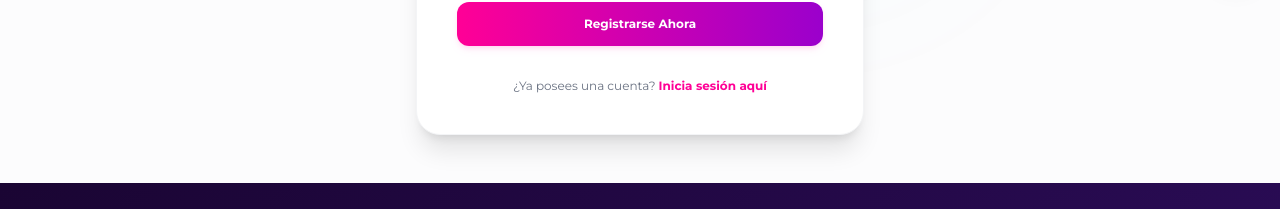
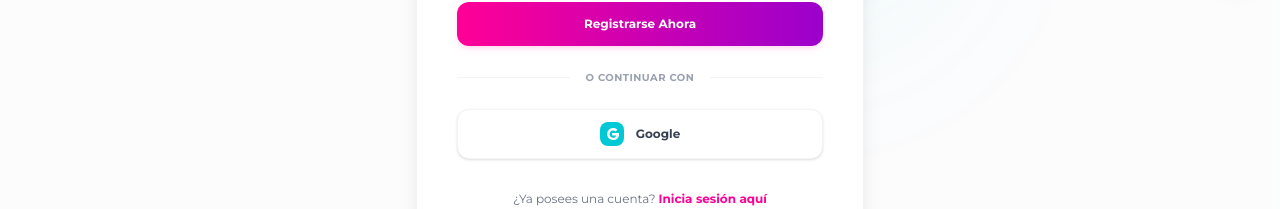
Before and after one commit to hotelesdevenezuela77-pixel/hoteles-de-venezuela, a React (Vite) app: page /registro in a window 1280 px wide. Shown: the part 807-1016 px from the top of the page. Built offline with nearby package versions, Linux system fonts and the light colour scheme; no server answers; the database is empty; a web font is replaced by a local one.

Commit message:
feat: implementar inicio de sesion y registro con Google OAuth

```diff
--- a/src/lib/auth.tsx
+++ b/src/lib/auth.tsx
@@ -15,6 +15,7 @@ interface AuthContextType {
   profile: UserProfile | null;
   loading: boolean;
   login: (email: string, password: string) => Promise<{ error: any }>;
+  loginWithGoogle: () => Promise<{ error: any }>;
   register: (email: string, password: string, name: string, role?: string) => Promise<{ error: any }>;
   logout: () => Promise<void>;
 }
@@ -191,8 +192,19 @@ export function AuthProvider({ children }: { children: React.ReactNode }) {
     setProfile(null);
   };
 
+  // Función de Login con Google OAuth
+  const loginWithGoogle = async () => {
+    const { error } = await supabase.auth.signInWithOAuth({
+      provider: "google",
+      options: {
+        redirectTo: window.location.origin,
+      },
+    });
+    return { error };
+  };
+
   return (
-    <AuthContext.Provider value={{ user, profile, loading, login, register, logout }}>
+    <AuthContext.Provider value={{ user, profile, loading, login, loginWithGoogle, register, logout }}>
       {children}
     </AuthContext.Provider>
   );
--- a/src/pages/Login.tsx
+++ b/src/pages/Login.tsx
@@ -9,7 +9,7 @@ export function Login() {
   const [password, setPassword] = useState("");
   const [errorMsg, setErrorMsg] = useState("");
   const [loadingForm, setLoadingForm] = useState(false);
-  const { login } = useAuth();
+  const { login, loginWithGoogle } = useAuth();
   const [, setLocation] = useLocation();
 
   const handleSubmit = async (e: React.FormEvent) => {
@@ -58,6 +58,19 @@ export function Login() {
       console.error(err);
     } finally {
       setLoadingForm(false);
+    }
+  };
+
+  const handleGoogleLogin = async () => {
+    try {
+      setErrorMsg("");
+      const { error } = await loginWithGoogle();
+      if (error) {
+        setErrorMsg("Error al conectar con Google: " + error.message);
+      }
+    } catch (err) {
+      setErrorMsg("Ocurrió un error inesperado al iniciar sesión con Google.");
+      console.error(err);
     }
   };
 
@@ -145,6 +158,28 @@ export function Login() {
           </button>
         </form>
 
+        {/* Separador */}
+        <div className="relative my-6 flex items-center justify-center">
+          <div className="absolute inset-0 flex items-center">
+            <div className="w-full border-t border-gray-100"></div>
+          </div>
+          <span className="relative bg-white px-4 text-[10px] uppercase font-bold text-gray-400 tracking-wider z-10">O continuar con</span>
+        </div>
+
+        {/* Botón de Google */}
+        <button
+          type="button"
+          onClick={handleGoogleLogin}
+          className="w-full flex items-center justify-center gap-3 py-3 border border-gray-100 hover:border-brand-turquesa/30 bg-white rounded-xl font-bold text-xs text-gray-700 shadow-sm transition-all hover:scale-[1.01] active:scale-[0.99] cursor-pointer"
+        >
+          <span className="flex items-center justify-center w-6 h-6 rounded-lg bg-brand-turquesa shrink-0">
+            <svg className="w-3.5 h-3.5 text-white fill-current" viewBox="0 0 24 24">
+              <path d="M12.24 10.285V14.4h6.887c-.648 2.41-2.519 4.114-5.136 4.114-3.41 0-6.177-2.767-6.177-6.177S10.582 6.16 13.991 6.16c1.558 0 2.977.576 4.07 1.526l3.14-3.14C19.273 2.766 16.79 1.6 13.99 1.6 8.252 1.6 3.6 6.252 3.6 12s4.652 10.4 10.39 10.4c5.776 0 10.38-4.232 10.38-10.4 0-.693-.082-1.353-.245-1.715H12.24z"/>
+            </svg>
+          </span>
+          <span>Google</span>
+        </button>
+
         <p className="text-gray-500 text-xs mt-8">
           ¿No tienes una cuenta aún?{" "}
           <Link href="/registro" className="text-brand-magenta font-bold hover:underline">
--- a/src/pages/Registro.tsx
+++ b/src/pages/Registro.tsx
@@ -12,7 +12,7 @@ export function Registro() {
   const [errorMsg, setErrorMsg] = useState("");
   const [successMsg, setSuccessMsg] = useState("");
   const [loadingForm, setLoadingForm] = useState(false);
-  const { register } = useAuth();
+  const { register, loginWithGoogle } = useAuth();
   const [, setLocation] = useLocation();
 
   const handleSubmit = async (e: React.FormEvent) => {
@@ -52,6 +52,19 @@ export function Registro() {
       console.error(err);
     } finally {
       setLoadingForm(false);
+    }
+  };
+
+  const handleGoogleLogin = async () => {
+    try {
+      setErrorMsg("");
+      const { error } = await loginWithGoogle();
+      if (error) {
+        setErrorMsg("Error al conectar con Google: " + error.message);
+      }
+    } catch (err) {
+      setErrorMsg("Ocurrió un error inesperado al iniciar sesión con Google.");
+      console.error(err);
     }
   };
 
@@ -210,6 +223,28 @@ export function Registro() {
           </button>
         </form>
 
+        {/* Separador */}
+        <div className="relative my-6 flex items-center justify-center">
+          <div className="absolute inset-0 flex items-center">
+            <div className="w-full border-t border-gray-100"></div>
+          </div>
+          <span className="relative bg-white px-4 text-[10px] uppercase font-bold text-gray-400 tracking-wider z-10">O continuar con</span>
+        </div>
+
+        {/* Botón de Google */}
+        <button
+          type="button"
+          onClick={handleGoogleLogin}
+          className="w-full flex items-center justify-center gap-3 py-3 border border-gray-100 hover:border-brand-turquesa/30 bg-white rounded-xl font-bold text-xs text-gray-700 shadow-sm transition-all hover:scale-[1.01] active:scale-[0.99] cursor-pointer"
+        >
+          <span className="flex items-center justify-center w-6 h-6 rounded-lg bg-brand-turquesa shrink-0">
+            <svg className="w-3.5 h-3.5 text-white fill-current" viewBox="0 0 24 24">
+              <path d="M12.24 10.285V14.4h6.887c-.648 2.41-2.519 4.114-5.136 4.114-3.41 0-6.177-2.767-6.177-6.177S10.582 6.16 13.991 6.16c1.558 0 2.977.576 4.07 1.526l3.14-3.14C19.273 2.766 16.79 1.6 13.99 1.6 8.252 1.6 3.6 6.252 3.6 12s4.652 10.4 10.39 10.4c5.776 0 10.38-4.232 10.38-10.4 0-.693-.082-1.353-.245-1.715H12.24z"/>
+            </svg>
+          </span>
+          <span>Google</span>
+        </button>
+
         <p className="text-gray-500 text-xs mt-8">
           ¿Ya posees una cuenta?{" "}
           <Link href="/login" className="text-brand-magenta font-bold hover:underline">
```
